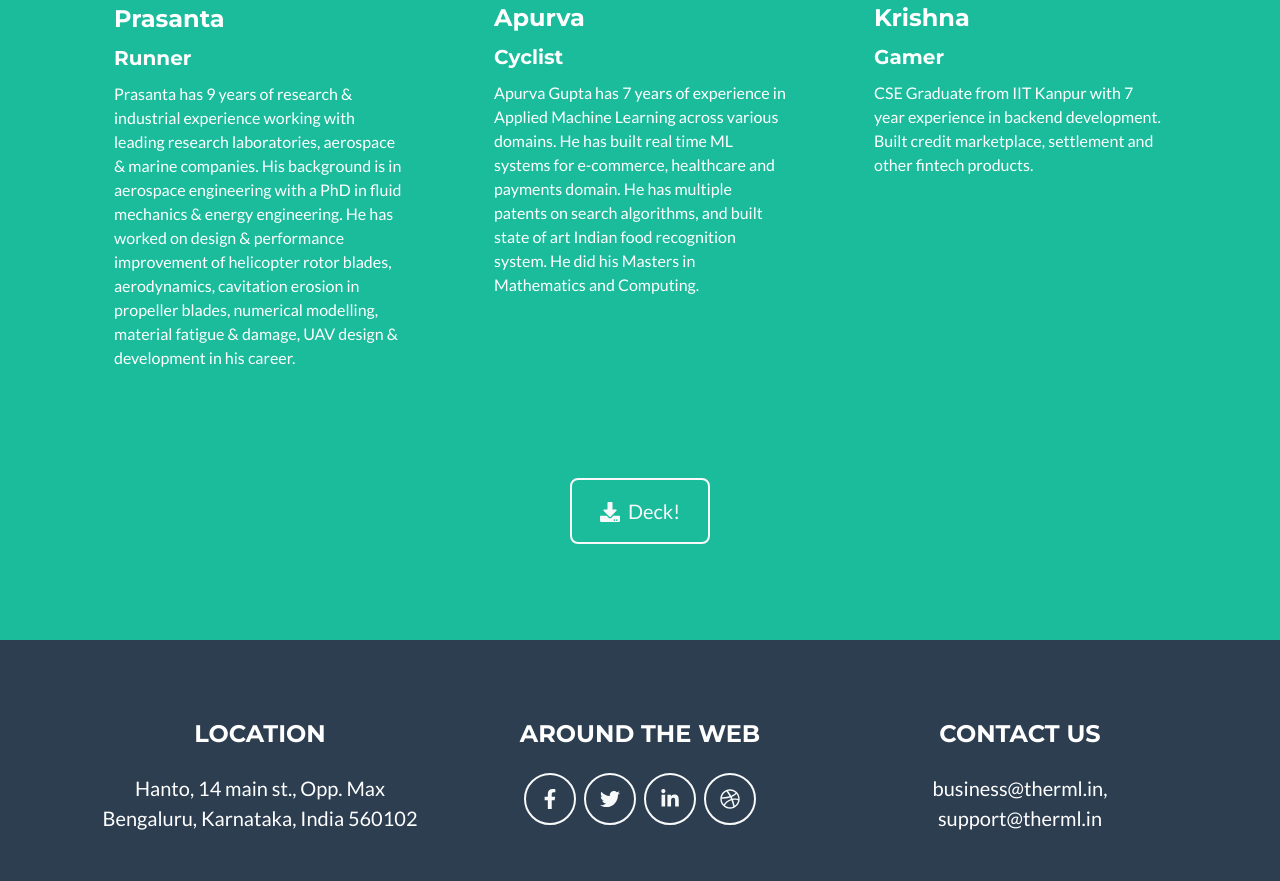
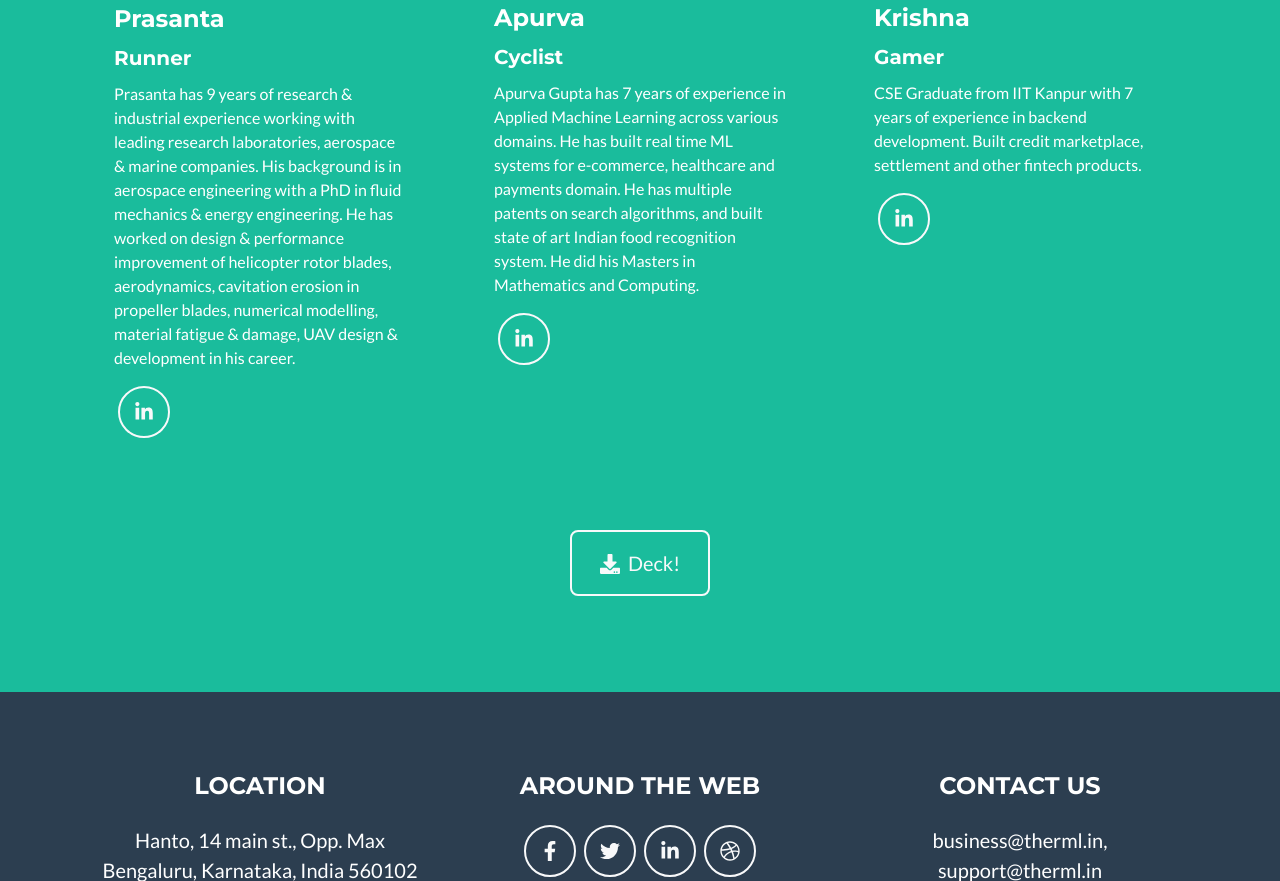
Before and after one commit to 4g/dcool, a plain HTML site: page website/index.html in a window 1280 px wide. Shown: the part 1854-2735 px from the top of the page. Drawn offline with nearby package versions, Linux system fonts and the light colour scheme.

Commit message:
adding new website

```diff
--- a/website/index.html
+++ b/website/index.html
@@ -5,9 +5,9 @@
         <meta name="viewport" content="width=device-width, initial-scale=1, shrink-to-fit=no" />
         <meta name="description" content="" />
         <meta name="author" content="" />
-        <title>TherML Energy Saving Systems</title>
+        <title>therML Industrial AI</title>
         <!-- Favicon-->
-        <link rel="icon" type="image/x-icon" href="assets/img/favicon.ico" />
+        <link rel="icon" type="image/x-icon" href="assets/img/logo_small.png" />
         <!-- Font Awesome icons (free version)-->
         <script src="https://use.fontawesome.com/releases/v5.13.0/js/all.js" crossorigin="anonymous"></script>
         <!-- Google fonts-->
@@ -132,7 +132,7 @@
                             <h5 class="card-title">Runner</h5>
                             <p class="card-text-justify">Prasanta has 9 years of research & industrial experience working with leading research laboratories, aerospace & marine companies. His background is in aerospace engineering with a PhD in fluid mechanics & energy engineering. He has worked on design & performance improvement of helicopter rotor blades, aerodynamics, cavitation erosion in propeller blades, numerical modelling, material fatigue & damage, UAV design & development in his career.
                             </p>
-
+                            <a class="btn btn-outline-light btn-social mx-1" href="https://www.linkedin.com/in/prasantasarkarin/"><i class="fab fa-fw fa-linkedin-in"></i></a>
                         </div>
                     </div>
                     <div class="col-md-6 col-lg-4 mb-5">
@@ -142,6 +142,7 @@
                             <h5 class="card-title">Cyclist</h5>
                             <p class="card-text">Apurva Gupta has 7 years of experience in Applied Machine Learning across various domains. He has built real time ML systems for e-commerce, healthcare and payments domain. He has multiple patents on search algorithms, and built state of art Indian food recognition system. He did his Masters in Mathematics and Computing.
                             </p>
+                            <a class="btn btn-outline-light btn-social mx-1" href="https://www.linkedin.com/in/apurvagup/"><i class="fab fa-fw fa-linkedin-in"></i></a>
                         </div>
                     </div>
                     <div class="col-md-6 col-lg-4 mb-5">
@@ -151,9 +152,9 @@
                             <h4 class="card-title">Krishna</h4>
                             <h5 class="card-title">Gamer</h5>
                             <p class="card-text">
-                                CSE Graduate from IIT Kanpur with 7 year experience in backend development. Built credit marketplace, settlement and other fintech products.
+                                CSE Graduate from IIT Kanpur with 7 years of experience in backend development. Built credit marketplace, settlement and other fintech products.
                             </p>
-
+                            <a class="btn btn-outline-light btn-social mx-1" href="https://www.linkedin.com/in/devi-vamsi-krishna-27336348/"><i class="fab fa-fw fa-linkedin-in"></i></a>
                         </div>
                     </div>
                 </div>
```
Also changed, not shown: blog/ui_black.png (added).
